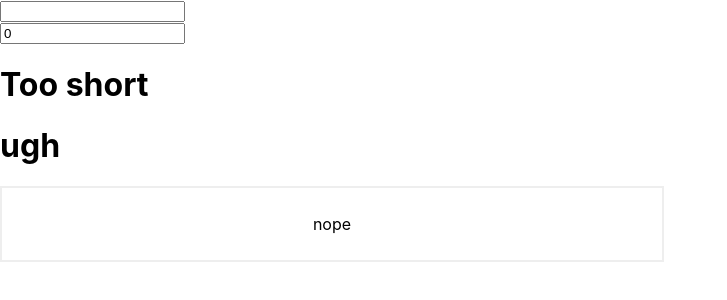
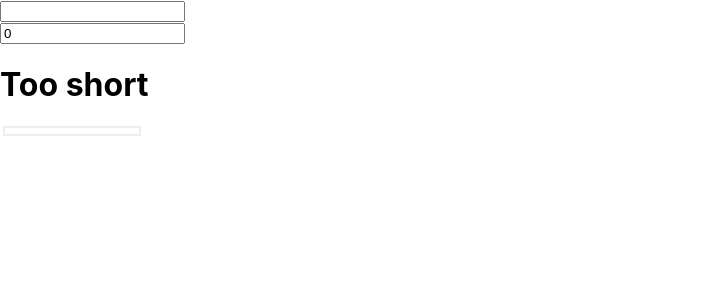
Before and after one commit to chrislupdx/section2challenge, a React (Create React App) app: page / in a window 1280 px wide. Shown: the top 300 px of the page, without its empty margins (0-727 px from the left). Built offline with nearby package versions, Linux system fonts and the light colour scheme.

Commit message:
added a click-to-delete functionality

```diff
--- a/src/App.js
+++ b/src/App.js
@@ -5,7 +5,7 @@ import Validationcomponent from './Components/Validation';
 
 class App extends Component {
   state = {
-    inputtedwords: 'ugh',
+    inputtedwords: '',
     length: 0,
     longenough: false,
     tooshort: false,
@@ -19,6 +19,13 @@ class App extends Component {
   lengthHandler = (event) => {
     this.setState({inputtedwords: event.target.value, length: event.target.value.length });
     console.log('ding');
+  }
+
+  deleteHandler = (index ) => {
+    const text = this.state.inputtedwords.split('');
+    text.splice(index, 1);
+    const updatedText = text.join('');
+    this.setState({inputtedwords: updatedText});
   }
 
   longenoughHandler = (event) => {
@@ -44,13 +51,22 @@ class App extends Component {
     let longenough = null;
     let tooshort = null;
 
-    if (inputcharacters) {
-      inputcharacters = (
-        <div className="showinput">
-        <h1> {this.state.inputtedwords} </h1>
-        </div>
-      );
-    }
+    const charList = this.state.inputtedwords.split('').map((ch, index) => {
+      return <Char
+      character ={ch}
+      key={index}
+      clicked = {( ) => this.deleteHandler(index)} />;
+    });
+
+    // if (inputcharacters) {
+    //   inputcharacters = (
+    //     <div className= "showinput">
+    //     {this.state.lengthHandler.map( inputtedwords => {
+    //       return <Char />}
+    //     )}
+    //     </div>
+    //   );
+    // }
 
 
     if (this.state.length > 5) {
@@ -86,6 +102,7 @@ class App extends Component {
         <Validationcomponent
           changed = {this.lengthHandler}
           length = {this.state.length}
+
         />
         {longenough}
         {tooshort}
@@ -94,6 +111,7 @@ class App extends Component {
         <Char
           style = {style}
         />
+        {charList}
 
       </div>
 
--- a/src/Components/Char.css
+++ b/src/Components/Char.css
@@ -1,7 +1,8 @@
 .Char {
-  width: 50%;
-  box-shadow: 0 15px 5 px #fff;
+  padding: 3px;
+  margin: 3px;
   border: 2px solid #eee;
-  padding: 10px;
+  width: 10%;
+  box-shadow: 0 5px 5 px #fff;
   text-align: center;
 }
--- a/src/Components/Char.js
+++ b/src/Components/Char.js
@@ -1,11 +1,10 @@
 import React from 'react';
-
 import './Char.css';
 
 const char = (props) => {
   return (
-    <div className = "Char">
-      <p>nope</p>
+    <div className = "Char" onClick={props.clicked}>
+      {props.character}
     </div>
   )
 }
--- a/src/Components/Input.js
+++ b/src/Components/Input.js
@@ -5,7 +5,10 @@ import './Char.css';
 const input = (props ) => {
   return (
     <div className ="Input">
-      <input type="text" onChange={props.changed} />
+      <input
+      type="text"
+      onChange={props.changed}
+      value ={props.inputtedwords} />
     </div>
   )
 };
```
